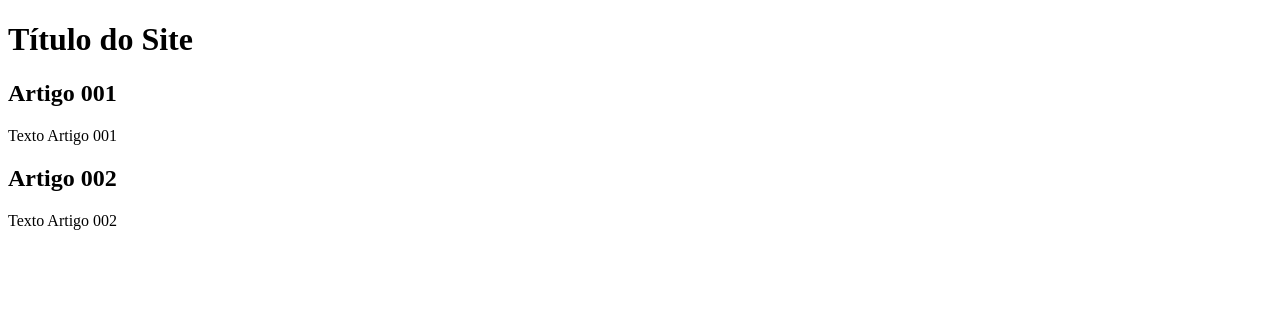
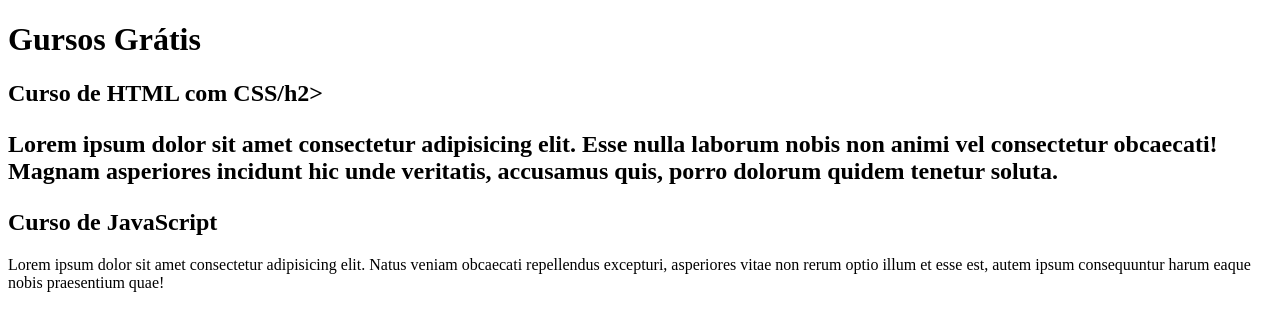
Before and after one commit to MaryPimenta22/projeto-site, a plain HTML site: page index.html in a window 1280 px wide. Drawn offline with Linux system fonts and the light colour scheme.

Commit message:
inicio do conteúdo

```diff
--- a/index.html
+++ b/index.html
@@ -8,15 +8,15 @@
 <body>
     <main>
         <header>
-            <h1>Título do Site</h1>
+            <h1>Gursos Grátis</h1>
         </header>
         <article>
-            <h2>Artigo 001</h2>
-            <p>Texto Artigo 001 </p>
+            <h2>Curso de HTML com CSS/h2>
+            <p>Lorem ipsum dolor sit amet consectetur adipisicing elit. Esse nulla laborum nobis non animi vel consectetur obcaecati! Magnam asperiores incidunt hic unde veritatis, accusamus quis, porro dolorum quidem tenetur soluta.</p>
         </article>
         <article>
-            <h2>Artigo 002</h2>
-            <p>Texto Artigo 002</p>
+            <h2>Curso de JavaScript</h2>
+            <p>Lorem ipsum dolor sit amet consectetur adipisicing elit. Natus veniam obcaecati repellendus excepturi, asperiores vitae non rerum optio illum et esse est, autem ipsum consequuntur harum eaque nobis praesentium quae!</p>
         </article>
     </main>
 </body>
```
